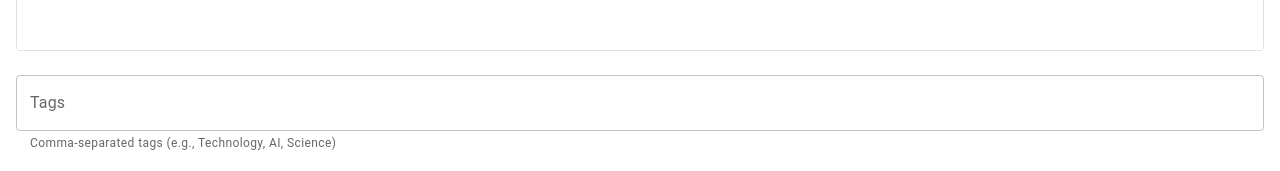
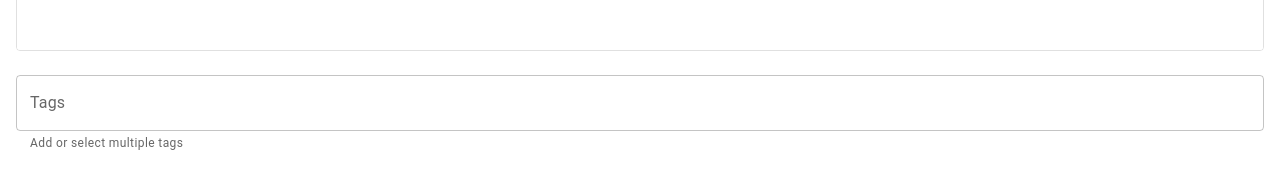
Before and after one commit to baukobalazs/next-dashboard, a Next.js app: page /dashboard/articles/new in a window 1280 px wide. Shown: the part 775-946 px from the top of the page. Built offline with nearby package versions, Linux system fonts and the light colour scheme; no server answers; sample sign-in values are in the browser's storage; a web font is replaced by a local one; what @mui/material-nextjs would draw is missing.

Commit message:
multiple tags

```diff
--- a/app/dashboard/articles/[id]/edit/page.tsx
+++ b/app/dashboard/articles/[id]/edit/page.tsx
@@ -1,5 +1,5 @@
 import { auth } from "@/auth";
-import { fetchArticleById } from "@/app/lib/articles-actions";
+import { fetchArticleById, fetchTags } from "@/app/lib/articles-actions";
 import { redirect, notFound } from "next/navigation";
 import ArticleForm from "@/app/ui/articles/articles-form";
 
@@ -10,6 +10,7 @@ export default async function EditArticlePage(props: {
 }) {
   const session = await auth();
   const params = await props.params;
+  const tags = await fetchTags();
   if (!session?.user?.id) {
     redirect("/login");
   }
@@ -28,7 +29,11 @@ export default async function EditArticlePage(props: {
   return (
     <div className="w-full">
       <h1 className="text-2xl font-semibold mb-6">Edit Article</h1>
-      <ArticleForm userId={session.user.id} article={article} />
+      <ArticleForm
+        userId={session.user.id}
+        article={article}
+        existingTags={tags}
+      />
     </div>
   );
 }
--- a/app/dashboard/articles/new/page.tsx
+++ b/app/dashboard/articles/new/page.tsx
@@ -1,10 +1,11 @@
+import { fetchTags } from "@/app/lib/articles-actions";
 import ArticleForm from "@/app/ui/articles/articles-form";
 import { auth } from "@/auth";
 import { redirect } from "next/navigation";
 
 export default async function NewArticlePage() {
   const session = await auth();
-
+  const tags = await fetchTags();
   if (!session?.user?.id) {
     redirect("/login");
   }
@@ -12,7 +13,7 @@ export default async function NewArticlePage() {
   return (
     <div className="w-full">
       <h1 className="text-2xl font-semibold mb-6">Create New Article</h1>
-      <ArticleForm userId={session.user.id} />
+      <ArticleForm userId={session.user.id} existingTags={tags} />
     </div>
   );
 }
--- a/app/ui/articles/articles-form.tsx
+++ b/app/ui/articles/articles-form.tsx
@@ -1,7 +1,7 @@
 "use client";
 
 import { useState, useActionState } from "react";
-import { Article } from "@/app/lib/definitions";
+import { Article, ArticleWithTags, Tag } from "@/app/lib/definitions";
 import { saveArticle, ArticleState } from "@/app/lib/articles-actions";
 import TipTapEditor from "./tiptap-editor";
 import Box from "@mui/material/Box";
@@ -23,13 +23,19 @@ import CancelIcon from "@mui/icons-material/Cancel";
 import PhotoCamera from "@mui/icons-material/PhotoCamera";
 import IconButton from "@mui/material/IconButton";
 import { useRouter } from "next/navigation";
+import Autocomplete from "@mui/material/Autocomplete";
 
 type ArticleFormProps = {
   userId: string;
-  article?: Article;
+  article?: ArticleWithTags;
+  existingTags: Tag[];
 };
 
-export default function ArticleForm({ userId, article }: ArticleFormProps) {
+export default function ArticleForm({
+  userId,
+  article,
+  existingTags,
+}: ArticleFormProps) {
   const router = useRouter();
   const [formData, setFormData] = useState({
     title: article?.title || "",
@@ -66,6 +72,9 @@ export default function ArticleForm({ userId, article }: ArticleFormProps) {
       reader.readAsDataURL(file);
     }
   };
+  const [selectedTags, setSelectedTags] = useState(
+    formData.tags ? formData.tags.split(",").map((t) => t.trim()) : []
+  );
 
   const handleCancel = () => {
     router.push("/dashboard/articles");
@@ -180,17 +189,22 @@ export default function ArticleForm({ userId, article }: ArticleFormProps) {
             </Box>
 
             {/* Tags */}
-            <TextField
-              fullWidth
-              label="Tags"
-              name="tags"
-              value={formData.tags}
-              onChange={(e) =>
-                setFormData({ ...formData, tags: e.target.value })
-              }
-              disabled={isPending}
-              helperText="Comma-separated tags (e.g., Technology, AI, Science)"
-              error={!!state.errors?.tags}
+            <Autocomplete
+              multiple
+              freeSolo
+              options={existingTags.map((t) => t.name)}
+              value={selectedTags}
+              onChange={(event, newValue) => {
+                setSelectedTags(newValue);
+                setFormData({ ...formData, tags: newValue.join(",") });
+              }}
+              renderInput={(params) => (
+                <TextField
+                  {...params}
+                  label="Tags"
+                  helperText="Add or select multiple tags"
+                />
+              )}
             />
 
             {/* Status & Visibility */}
```
